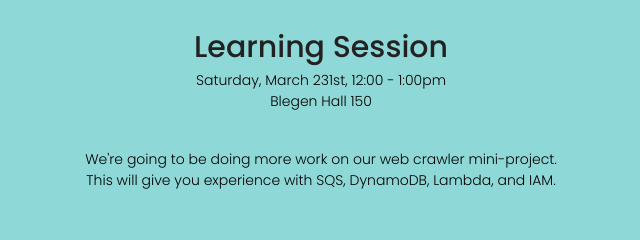
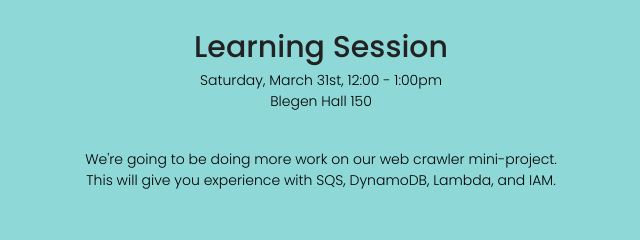
Before and after one commit to CodyPerakslis/static-s3-website, a plain HTML site: page umncloud/info/index.html in a window 1280 px wide. Shown: the part 486-726 px from the top of the page, 319-959 px from the left. Drawn offline with nearby package versions, Linux system fonts and the light colour scheme.

Commit message:
real date

```diff
--- a/umncloud/info/index.html
+++ b/umncloud/info/index.html
@@ -73,7 +73,7 @@
 					<div class="col-md-12 col-sm-12 text-center">
 						<div class="studio-content" id="learning">
 							<h2>Learning Session</h2>
-							<p style="color:black;">Saturday, March 231st, 12:00 - 1:00pm<br />Blegen Hall 150</p><br />
+							<p style="color:black;">Saturday, March 31st, 12:00 - 1:00pm<br />Blegen Hall 150</p><br />
 							<p style="color:black;">We're going to be doing more work on our web crawler mini-project.<br />This will give you
 								experience with SQS, DynamoDB, Lambda, and IAM.</p>
 						</div>
```
